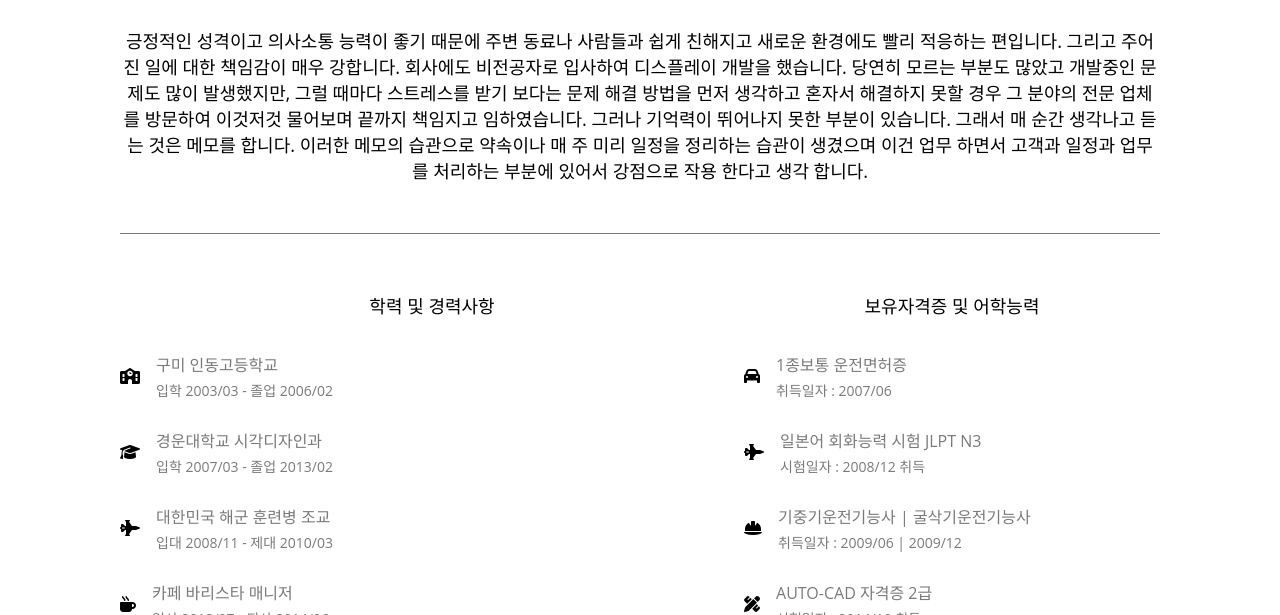
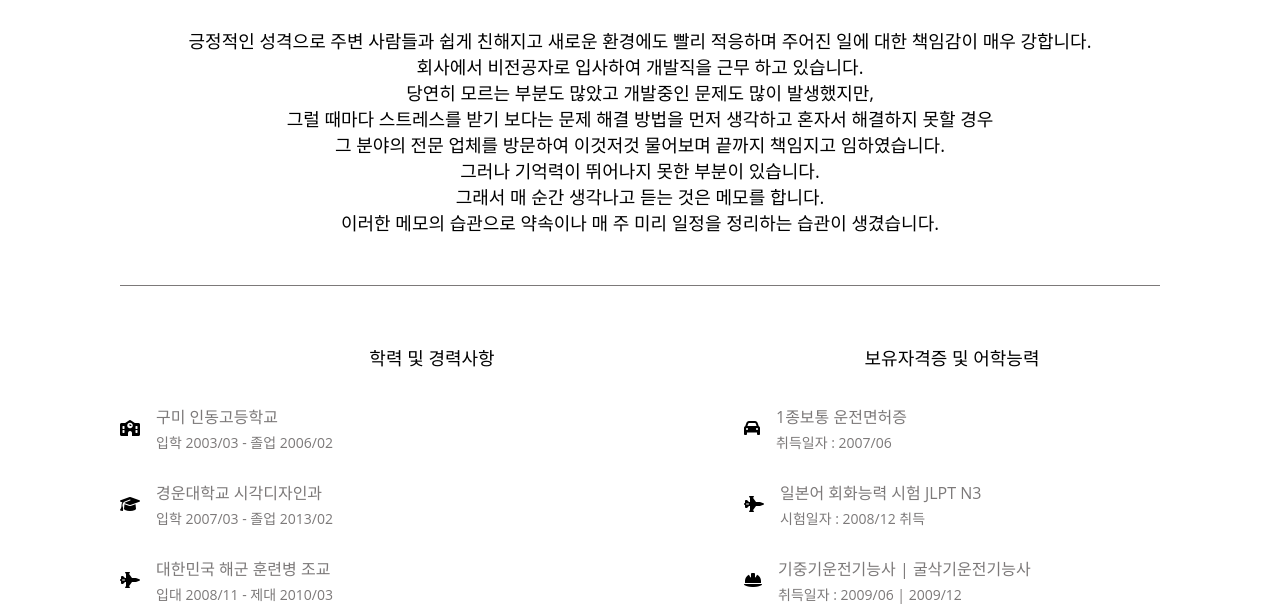
Before and after one commit to Kimkun-87/About-me-, a plain HTML site: page index.html in a window 1280 px wide. Shown: the part 750-1365 px from the top of the page. Drawn offline with Linux system fonts and the light colour scheme.

Commit message:
no message

```diff
--- a/css/style.css
+++ b/css/style.css
@@ -156,6 +156,17 @@
 .major{
     padding: 0 10px;
 }
+
+.hobby img{
+    padding-left: 80px;
+}
+
+.hobby h1{
+    padding-bottom: 30px;
+}
+
+
+
 
 /* .major__icon{
     width: 170px;
--- a/index.html
+++ b/index.html
@@ -3,7 +3,7 @@
 <head>
     <meta charset="UTF-8">
     <meta name="viewport" content="width=device-width, initial-scale=1.0">
-    <title>30대 개발자 김민수 입니다.</title>
+    <title>Hello I'm Kim Minsu</title>
     <script src="https://kit.fontawesome.com/b2b9fa9cfa.js" crossorigin="anonymous"></script>
     <link rel="stylesheet" href="css/style.css">
     <link rel="stylesheet" href="css/standard.css">
@@ -38,7 +38,7 @@
     <!-- Home -->
     <section id="home">
         <div class="home__container">
-            <a href="https://kimkun-87.github.io/Aboutme/index.html"><img src="images/main.png" alt="myphoto" class="home__avatar"></a>
+            <a href="https://kimkun-87.github.io/Aboutme/index.html"><img src="images/kim.jpg" alt="myphoto" class="home__avatar"></a>
             <h2 class="home__title"><span style="color: rgba(247, 247, 247, 0.945);">안녕하세요 30대</span> 개발자 김민수 입니다.</h2>
             <h3 class="home__description"><mark>BLU개발, IT 웹 개발, 영상편집</mark></h3>
             <button class="home__contact">CONTACT ME</button>
@@ -49,15 +49,15 @@
     <section id="about" class="section section__container">
         <h1>About me</h1>
         <p><u>*긍정적인 성격으로 맡은 일은 책임감을 갖고 끝까지 해낸다!!</u></p><br>
-        <p> 긍정적인 성격이고 의사소통 능력이 좋기 때문에 주변 동료나 사람들과 쉽게 친해지고 새로운 환경에도 빨리 적응하는 편입니다.
-            그리고 주어진 일에 대한 책임감이 매우 강합니다.
-            회사에도 비전공자로 입사하여 디스플레이 개발을 했습니다.
-            당연히 모르는 부분도 많았고 개발중인 문제도 많이 발생했지만,
-            그럴 때마다 스트레스를 받기 보다는 문제 해결 방법을 먼저 생각하고 혼자서 해결하지 못할 경우
-            그 분야의 전문 업체를 방문하여 이것저것 물어보며 끝까지 책임지고 임하였습니다.
-            그러나 기억력이 뛰어나지 못한 부분이 있습니다. 그래서 매 순간 생각나고 듣는 것은
-            메모를 합니다. 이러한 메모의 습관으로 약속이나 매 주 미리 일정을 정리하는 습관이 생겼으며
-            이건 업무 하면서 고객과 일정과 업무를 처리하는 부분에 있어서 강점으로 작용 한다고 생각 합니다.
+        <p> 긍정적인 성격으로 주변 사람들과 쉽게 친해지고 새로운 환경에도 빨리 적응하며
+            주어진 일에 대한 책임감이 매우 강합니다. <br>
+            회사에서 비전공자로 입사하여 개발직을 근무 하고 있습니다. <br>
+            당연히 모르는 부분도 많았고 개발중인 문제도 많이 발생했지만,<br>
+            그럴 때마다 스트레스를 받기 보다는 문제 해결 방법을 먼저 생각하고 혼자서 해결하지 못할 경우 <br>
+            그 분야의 전문 업체를 방문하여 이것저것 물어보며 끝까지 책임지고 임하였습니다. <br>
+            그러나 기억력이 뛰어나지 못한 부분이 있습니다. <br>
+            그래서 매 순간 생각나고 듣는 것은 메모를 합니다. <br>
+            이러한 메모의 습관으로 약속이나 매 주 미리 일정을 정리하는 습관이 생겼습니다. <br>
             </p>
 
         <div class="line__job"></div>
@@ -169,6 +169,13 @@
 
             </div>
         </div>
+
+    </section>
+    <section id="about" class="section hobby">
+        <h1>My daily life and hobbies</h1>
+        <a href="https://keims87.tistory.com/24"target="_blank"><img src="images/JPEG/동숲.jpg" alt="사이트이동" width="600px"></a>
+        <a href="https://keims87.tistory.com/24"target="_blank"><img src="images/JPEG/일상.jpg" alt="사이트이동" width="600px"></a>
+        <a href="https://keims87.tistory.com/24"target="_blank"><img src="images/JPEG/dugod.jpg" alt="사이트이동" width="630px" height="460px"></a>
     </section>
 
     <!-- skills -->
```
Also changed, not shown: images/JPEG/dugod.jpg (added), images/JPEG/동숲.jpg (added), images/JPEG/일상.jpg (added), images/kim.jpg, images/변경할거/dugod.png (added), images/변경할거/동숲.png (added), images/변경할거/일상.png (added).
